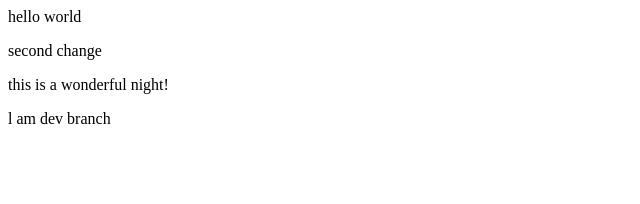
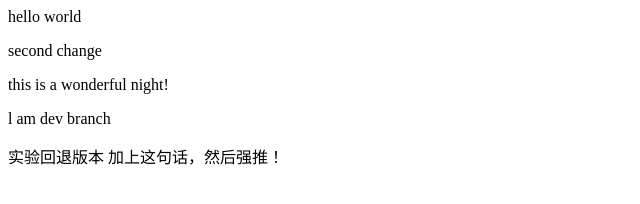
Before and after one commit to ch1ies/javascript-project, a plain HTML site: page scr/index.html in a window 1280 px wide. Shown: the whole page, without its empty margins (0-640 px from the left). Drawn offline with Linux system fonts and the light colour scheme.

Commit message:
force push

```diff
--- a/scr/index.html
+++ b/scr/index.html
@@ -18,5 +18,9 @@
     <p>
         l am dev branch
     </p>
+    <p>
+        实验回退版本
+        加上这句话，然后强推！
+    </p>
 </body>
 </html>
```
